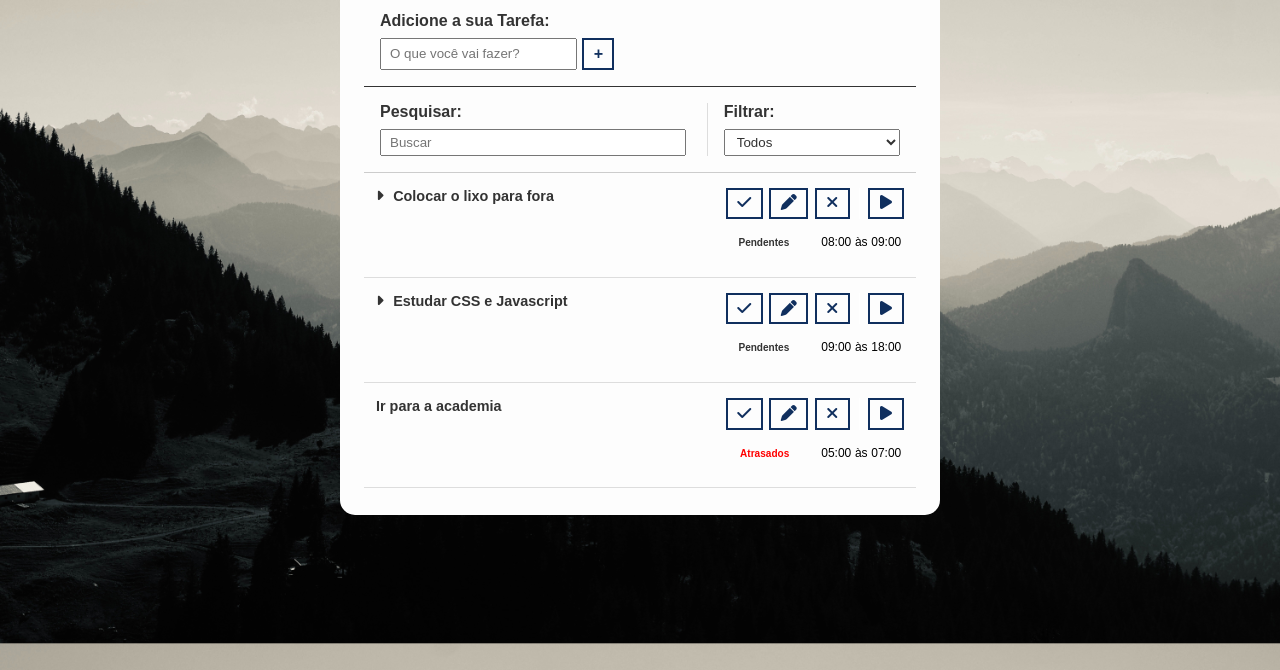
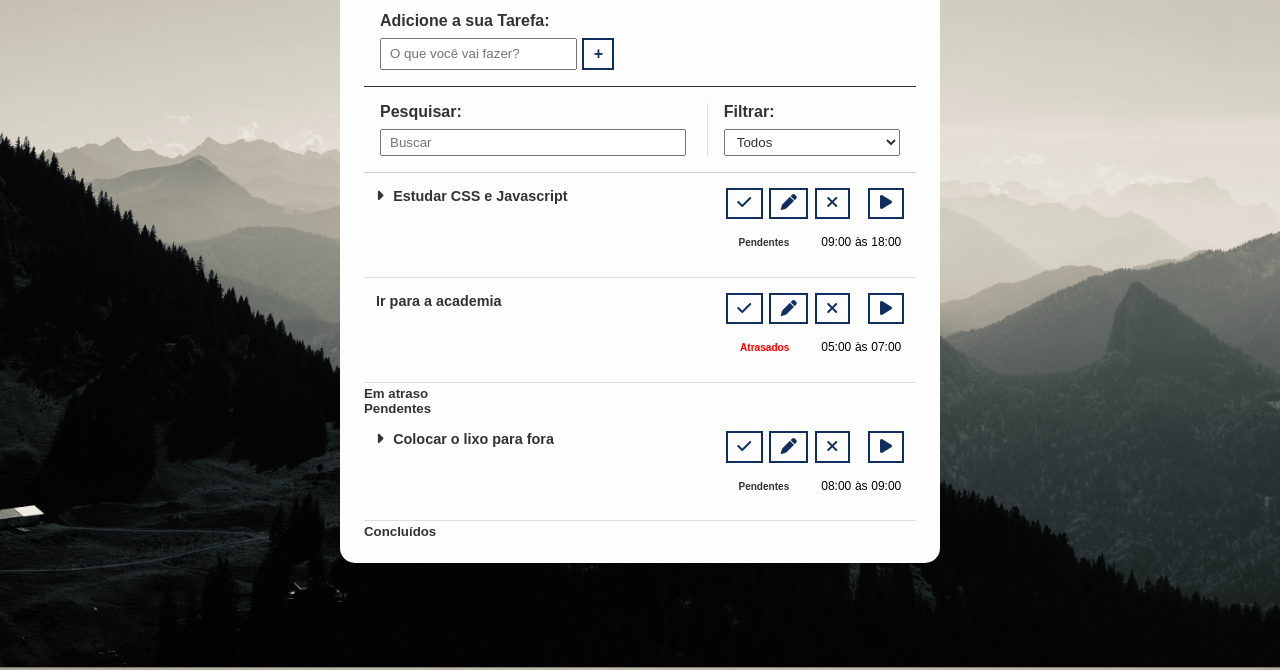
Before and after one commit to LeonardoMerbold/to-do-organizer, a plain HTML site: page index.html in a window 1280 px wide. Both pictures are taken after a click on the button 744 px from the left and 333 px from the top of the page. Shown: the part 130-800 px from the top of the page. Drawn offline with Linux system fonts and the light colour scheme.

Commit message:
State assignment to tasks

```diff
--- a/index.html
+++ b/index.html
@@ -208,6 +208,17 @@
                 </div>
             </div>
         </div>
+        <div class="states">
+            <div class="overdue-state">
+                <h5>Em atraso</h5>
+            </div>
+            <div class="todo-state">
+                <h5>Pendentes</h5>
+            </div>
+            <div class="done-state">
+                <h5>Concluídos</h5>
+            </div>
+        </div>
         <div id="modal" class="modal">
             <p>Você tem certeza que quer deletar esta tarefa?</p>
             <button id="confirm" onclick="">Confirmar</button>
--- a/js/scripts.js
+++ b/js/scripts.js
@@ -104,7 +104,6 @@ const toggleForms = () => {
 const updateTodo = (text) => {
     const todos = document.querySelectorAll(".title")
 
-
     todos.forEach((todo) => {
         let todoTitle = todo.querySelector("h3")
 
@@ -136,6 +135,7 @@ function finishTask(event) {
     const collapsible = button.closest(".collapsible");
     const isDone = collapsible.classList.toggle("done");
     const changeTag = collapsible.querySelector(".info-todo h6");
+    const button2 = document.querySelector('.progress-todo');
 
     if (changeTag) {
         changeTag.textContent = isDone ? "Concluídos" : "Pendentes";
@@ -143,11 +143,13 @@ function finishTask(event) {
     }
 
     collapsible.classList.remove("overdue");
+
+    verifyStateTodo(changeTag.dataset.value, button);
 }
 
 document.addEventListener("click", (e) => {
     const targetElement = e.target;
-    const parentElement = targetElement.closest("div");
+    const parentElement = targetElement.closest(".collapsible");
     let todoTitle;
 
     if(parentElement && parentElement.querySelector("h3")) {
@@ -295,3 +297,9 @@ function showAndHideDescription(event) {
         collapsible.classList.contains("active") ? icon.className = 'fa-solid fa-caret-down' : icon.className = 'fa-solid fa-caret-right';
     }
 }
+
+function verifyStateTodo(state, button) {
+    const targetDiv = document.querySelector('.'+state+'-state');
+    const collapsibleDiv = button.closest('.collapsible');
+    targetDiv.appendChild(collapsibleDiv);
+}
```
